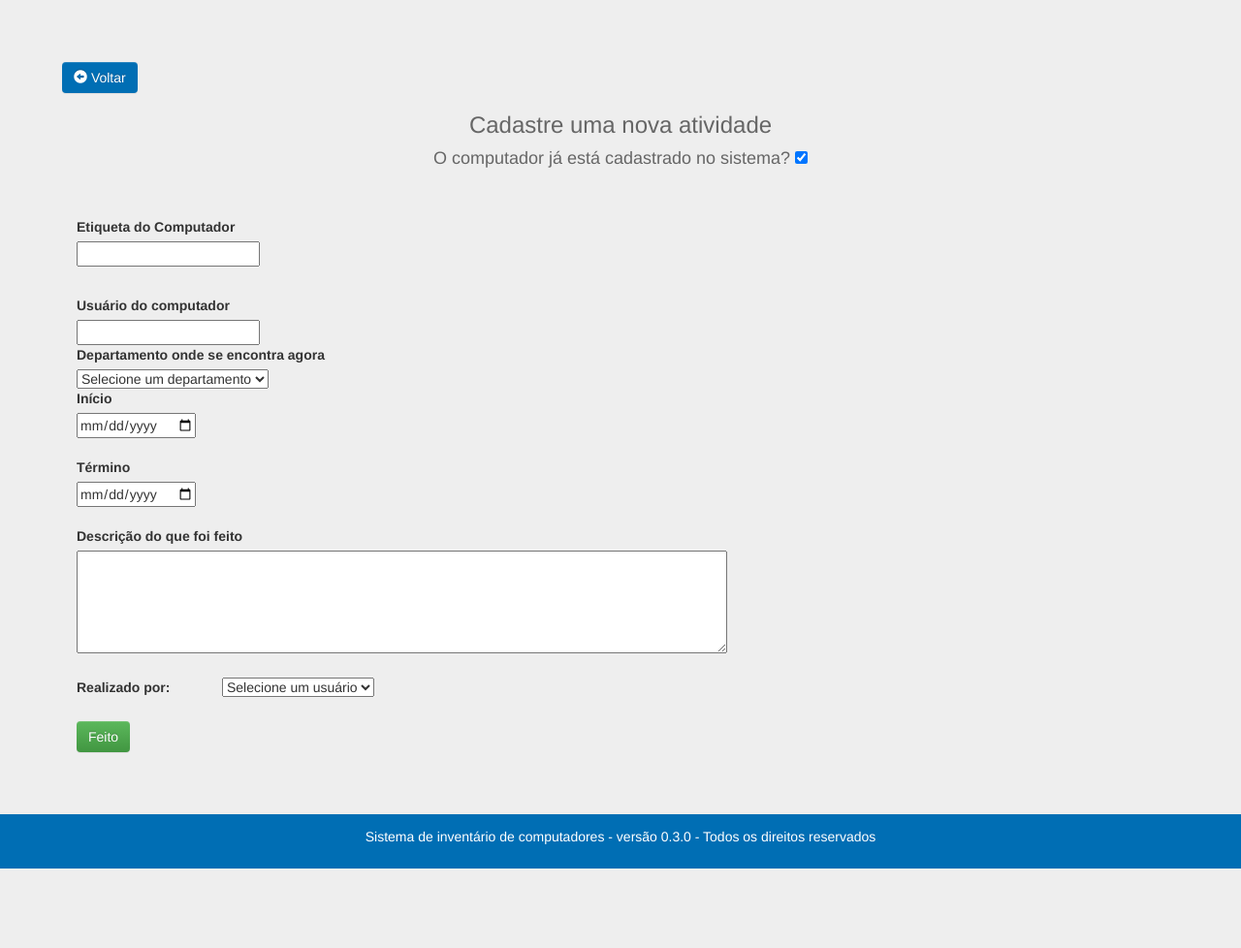
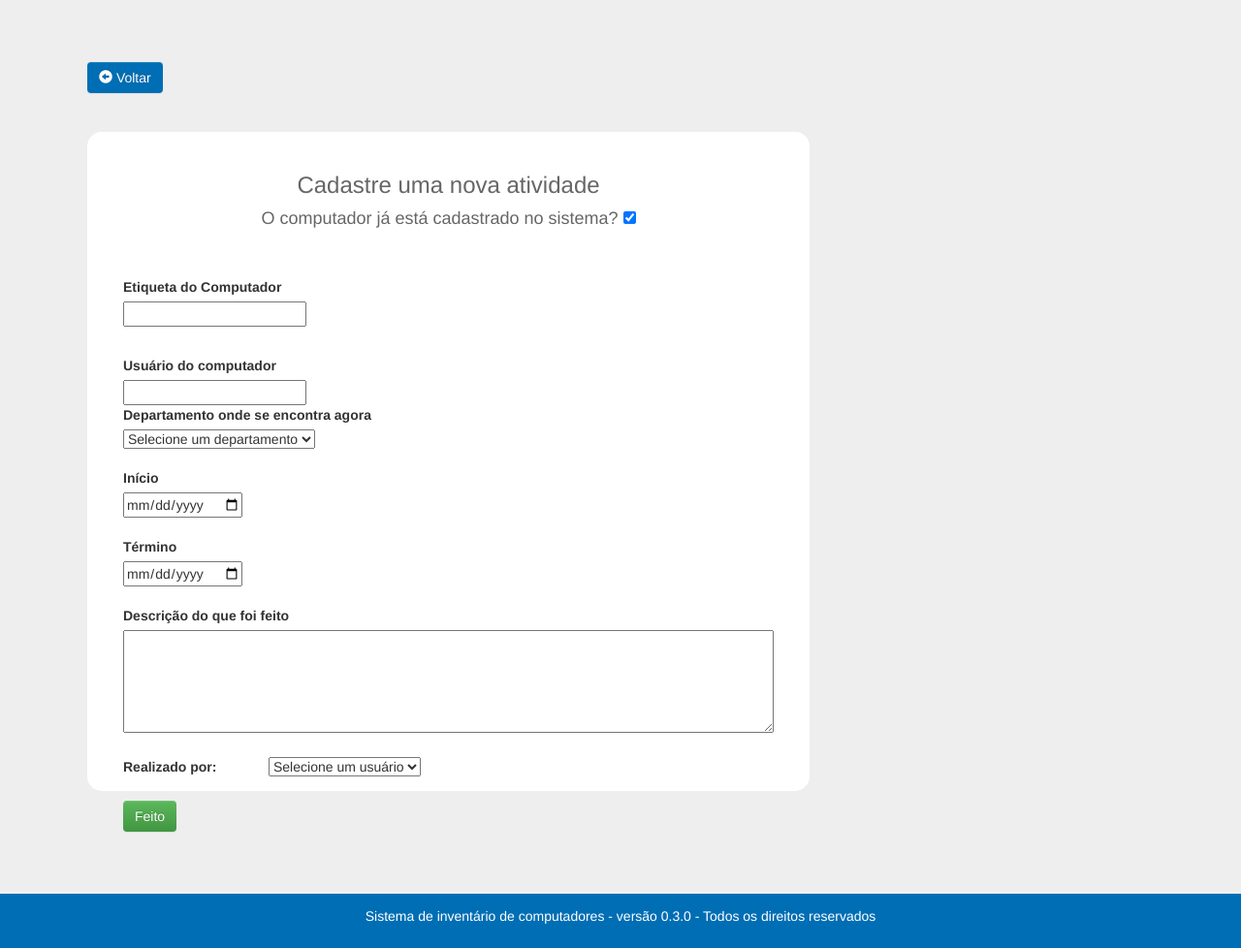
Before and after one commit to democrito88/inventario, a PHP site: page /inventario/historico/novoHistorico.php in a window 1280 px wide. Shown: the part 100-1078 px from the top of the page at 97% size. Before the commit the page ends 996 px from the top, so only its background shows below. Run offline with PHP 8.4, Linux system fonts and the light colour scheme; the visitor is signed in with stand-in values (Sample User, id 1); data that the repository does not hold is empty; some libraries are stand-ins or nearby versions.

Commit message:
commit realizado por: Demócrito em 05/02/2019 as 12:34

```diff
--- a/computador/novoComputador.php
+++ b/computador/novoComputador.php
@@ -5,7 +5,7 @@ cabecalho();
 ?>
 
         <div id="modalCadastro" class="modalFundo"></div>
-        <section class="sessaoFormulario" style="padding: 5% 5% !important;">
+        <section class="sessaoFormulario" style="padding: 5% calc(50% - 220px) !important;">
             <button class="btn btn-primary" onclick="window.location.replace('../principal.php')"><i class="glyphicon glyphicon-circle-arrow-left"></i>&nbsp;Voltar</button><br/><br/>
             <div class="formComputador">
                 <h3>Cadastre um novo computador</h3><br><br>
--- a/css/style.css
+++ b/css/style.css
@@ -201,12 +201,11 @@ aside canvas{
 
 /*Cadastrar*/
 .sessaoFormulario{
-    padding: 5% 5%;
+    padding: 5% calc(50% - 550px);
     display: inline-block;
     background-color: #eee;
     width: 100%;
-    height: fit-content;
-    height: -moz-fit-content;
+    min-height: calc(86vh - 16px);
 }
 .sessaoFormulario h3, .sessaoFormulario h4{
     text-align: center;
@@ -287,15 +286,33 @@ aside canvas{
     width: -moz-fit-content;
     height: 130vh;
 }
+
+.formHistorico{
+    border-radius: 15px;
+    background-color: white;
+    padding: 2%;
+    width: fit-content;
+    width: -moz-fit-content;
+    height: 85vh;
+}
+
 /*fim cadastro*/
 
 /*Cadastro de manutenção*/
-#cadastroComputador canvas{
+.divisoriaManutencao{
     background-color: #888;
     width: 1px;
-    height: 800px;
+    height: 940px;
     float: right;
-    margin: 100px 0 0 8%;
+    margin: 0px 0 0 8%;
+}
+
+.divisoriaHistorico{
+    background-color: #888;
+    width: 1px;
+    height: 590px;
+    float: right;
+    margin: 0px 0 0 8%;
 }
 
 @media screen and (max-width: 775px) {
--- a/historico/novoHistorico.php
+++ b/historico/novoHistorico.php
@@ -6,26 +6,27 @@ include '../funcoes/funcoesAvisos.php';
 cabecalho();
 ?>
 <section class="sessaoFormulario">
-    <button class="btn btn-primary" onclick="window.location.replace('../principal.php')"><i class="glyphicon glyphicon-circle-arrow-left"></i>&nbsp;Voltar</button><br/>
+    <button class="btn btn-primary" onclick="window.location.replace('../principal.php')"><i class="glyphicon glyphicon-circle-arrow-left"></i>&nbsp;Voltar</button><br/><br/><br/>
+    <div class="formHistorico">
         <h3>Cadastre uma nova atividade</h3>
         <h4>O computador já está cadastrado no sistema?&nbsp;<input type="checkbox" checked onmousedown="mudaForm();" class="check-form"></h4><br/><br/>
-
         <form id="cadastroComputador" action="../computador/cadastrarComputador.php" method="POST" style="display: none;" class="">
-        <canvas></canvas>
+            <!--canvas></canvas -->
+            <canvas class="divisoriaHistorico"></canvas>
             <h4>Cadastre o computador</h4><br/>
             <label>Tombo</label>
-        <input type="text" name="tombo" onkeyup="marcaNao();"><br/>
+            <input type="text" name="tombo" onkeyup="marcaNao();"><br/><br/>
             <label>Alugado?</label>&nbsp;
             <input type="radio" name="alugado" value="1" onclick="desabilitaTombo();"> Sim&nbsp;
             <input id="nao" type="radio" name="alugado" value="0" onclick="habilitaTombo();"> Não <br/><br/>
             <label>Marca</label>
-        <?php echo selecionaMarcas("");?>&nbsp;<i class="glyphicon glyphicon-plus-sign" title="adicionar nova" onclick="modal(1, 1);"></i><br/>
+            <?php echo selecionaMarcas("");?>&nbsp;<i class="glyphicon glyphicon-plus-sign" title="adicionar nova" onclick="modal(1, 1);"></i><br/><br/>
             <label>Memória</label>
-        <?php echo selecionaMemoria("");?>&nbsp;<i class="glyphicon glyphicon-plus-sign" title="adicionar nova" onclick="modal(2, 1)"></i><br/>
+            <?php echo selecionaMemoria("");?>&nbsp;<i class="glyphicon glyphicon-plus-sign" title="adicionar nova" onclick="modal(2, 1)"></i><br/><br/>
             <label>Processador</label>
-        <?php echo selecionaProcessador("");?>&nbsp;<i class="glyphicon glyphicon-plus-sign" title="adicionar novo" onclick="modal(3, 1);"></i><br/>
+            <?php echo selecionaProcessador("");?>&nbsp;<i class="glyphicon glyphicon-plus-sign" title="adicionar novo" onclick="modal(3, 1);"></i><br/><br/>
             <label>Armazenamento</label>
-        <?php echo selecionaArmazenamento("");?>&nbsp;<i class="glyphicon glyphicon-plus-sign" title="adicionar novo" onclick="modal(4, 1);"></i><br/>
+            <?php echo selecionaArmazenamento("");?>&nbsp;<i class="glyphicon glyphicon-plus-sign" title="adicionar novo" onclick="modal(4, 1);"></i><br/><br/>
             <label>Sistema Operacional</label>
             <?php echo selecionaSO("");?>&nbsp;<i class="glyphicon glyphicon-plus-sign" title="adicionar novo" onclick="modal(5, 1)"></i><br/><br/>
             <input name="flag" value="2" style="display: none;">
@@ -40,7 +41,7 @@ cabecalho();
             <label>Usuário do computador</label><br/>
             <input type="text" name="usuario"><br/>
             <label>Departamento onde se encontra agora</label><br/>
-        <?php echo selecionaDepartamento("");?><br/>
+            <?php echo selecionaDepartamento("");?><br/><br/>
             <label>Início</label><br/><input type="date" name="dataEntrada" required="required"><br/><br/>
             <label>Término</label><br/><input type="date" name="dataSaida" required="required"><br/><br/>
             <label>Descrição do que foi feito</label><br/>
@@ -48,6 +49,7 @@ cabecalho();
             <label>Realizado por:&nbsp;&nbsp;</label><?php echo selecionaUsuario("");?><br/><br/>
             <input class="btn btn-success" type="submit" value="Feito">
         </form>
+    </div>
 </section>
 <?php
 rodape();
--- a/manutencao/novoServico.php
+++ b/manutencao/novoServico.php
@@ -31,7 +31,7 @@ $( "#dataSaida" ).click(
         <h4>O computador já está cadastrado no sistema?&nbsp;<input type="checkbox" checked onmousedown="mudaForm();" class="check-form"></h4><br/><br/>
 
         <form id="cadastroComputador" action="../computador/cadastrarComputador.php" method="POST" style="display: none;" class="">
-            <canvas></canvas>
+            <canvas class="divisoriaManutencao"></canvas>
             <h4>Cadastre o computador</h4><br/>
             <label>Tombo</label>
             <input type="text" name="tombo" onkeyup="marcaNao();"><br/><br/>
```
Lines whose indentation alone changed are shown as unchanged.
